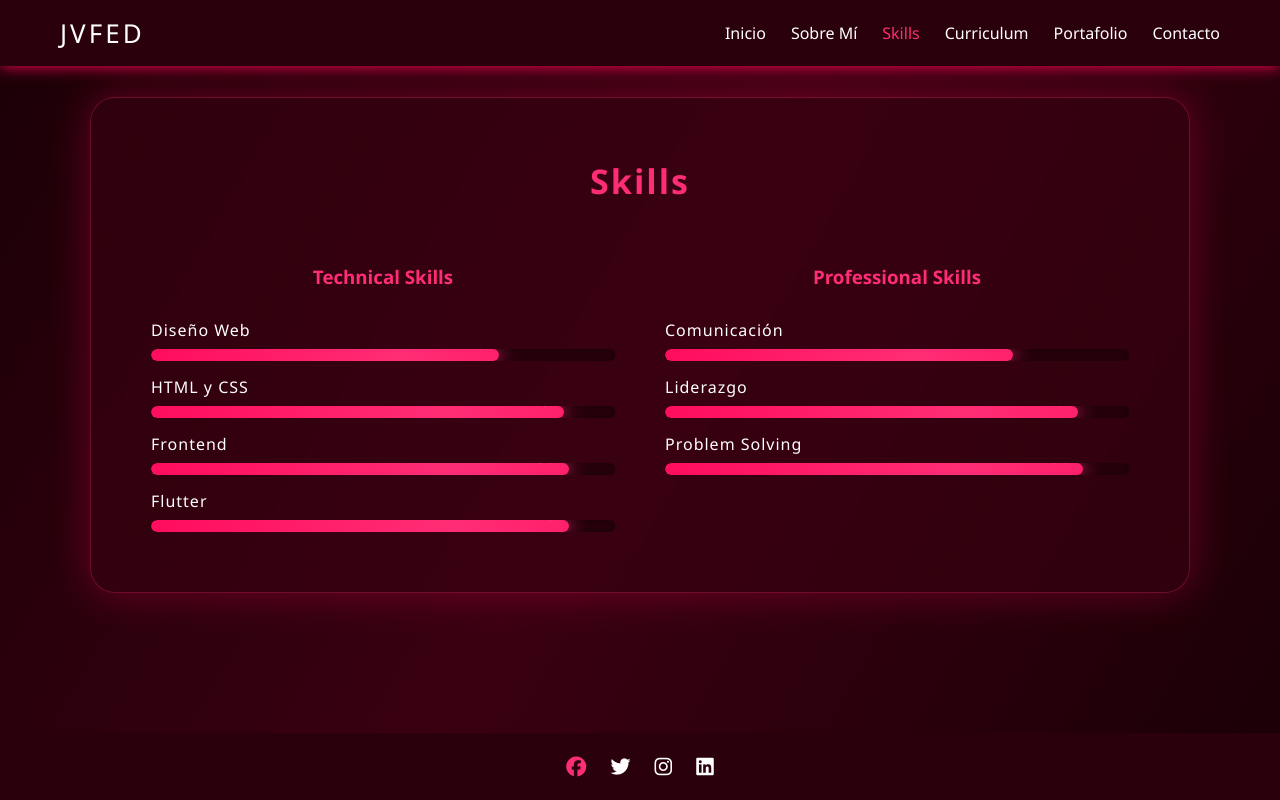
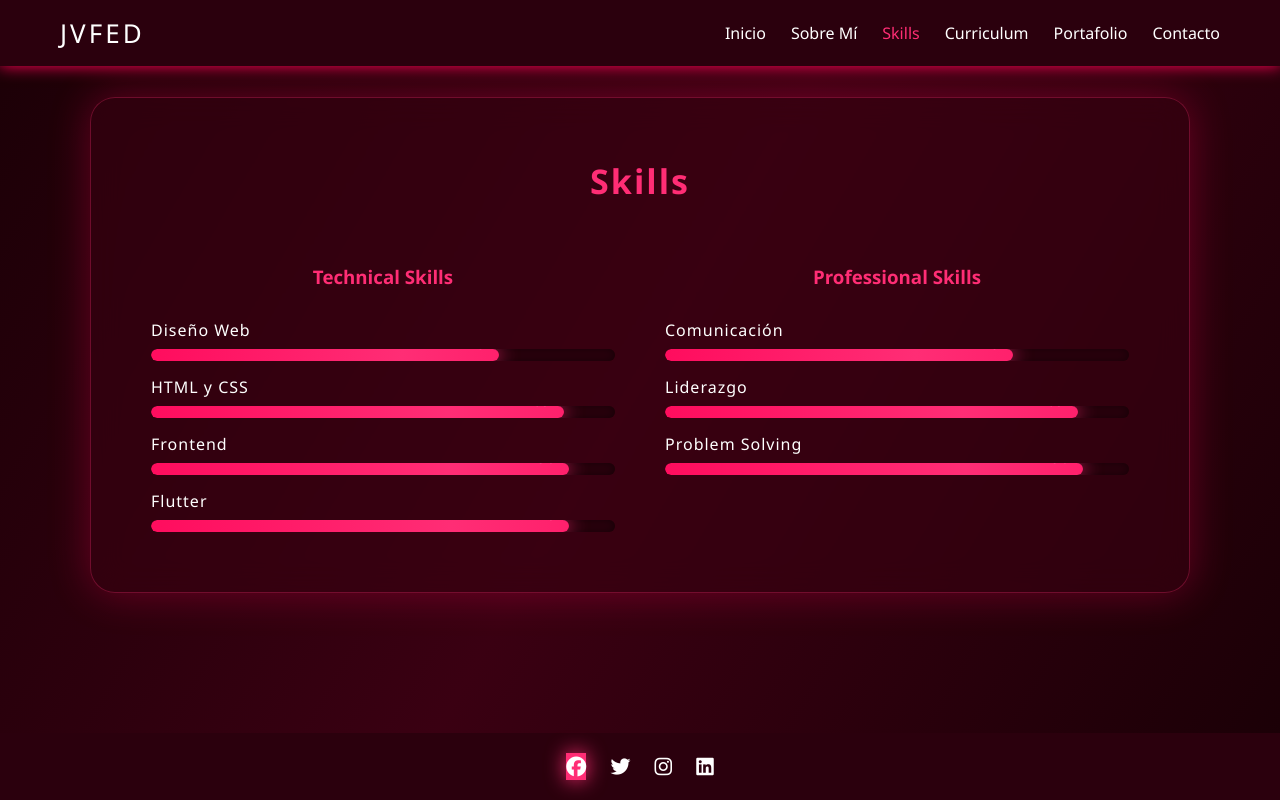
Before and after one commit to Jlombanar/ADSO-3169673-Noche, a plain HTML site: page skill.html in a window 1280 px wide. In both pictures the pointer is over the link 576 px from the left and 809 px from the top of the page. Shown: the part 43-843 px from the top of the page. Drawn offline with Linux system fonts and the light colour scheme; a web font is replaced by a local one.

Commit message:
corrigiendo iconos de redes

```diff
--- a/css/contactenos.css
+++ b/css/contactenos.css
@@ -163,8 +163,9 @@ transition:0.3s;
 }
 
 .redes a:hover{
-color:#ff2d75;
-transform:scale(1.2);
+    background:#ff2d75;
+    box-shadow:0 0 20px #ff2d75;
+    transform:scale(1.1);
 }
 
 /* REVEAL */
--- a/css/curriculum.css
+++ b/css/curriculum.css
@@ -185,8 +185,9 @@ transition:0.3s;
 }
 
 .redes a:hover{
-color:#ff2d75;
-transform:scale(1.2);
+    background:#ff2d75;
+    box-shadow:0 0 20px #ff2d75;
+    transform:scale(1.1);
 }
 
 /* ANIMACION REVEAL */
--- a/css/portafolio.css
+++ b/css/portafolio.css
@@ -181,10 +181,10 @@ margin:0 10px;
 font-size:20px;
 transition:0.3s;
 }
-
 .redes a:hover{
-color:#ff2d75;
-transform:scale(1.2);
+    background:#ff2d75;
+    box-shadow:0 0 20px #ff2d75;
+    transform:scale(1.1);
 }
 
 /* ANIMACION REVEAL */
--- a/css/skill.css
+++ b/css/skill.css
@@ -191,8 +191,9 @@ transition:0.3s;
 }
 
 .redes a:hover{
-color:#ff2d75;
-transform:scale(1.2);
+    background:#ff2d75;
+    box-shadow:0 0 20px #ff2d75;
+    transform:scale(1.1);
 }
 
 /* RESPONSIVE */
--- a/css/sobremi.css
+++ b/css/sobremi.css
@@ -208,8 +208,9 @@ transition:0.3s;
 }
 
 .redes a:hover{
-color:#ff2d75;
-transform:scale(1.2);
+    background:#ff2d75;
+    box-shadow:0 0 20px #ff2d75;
+    transform:scale(1.1);
 }
 
 /* ANIMACION SCROLL */
```
Also changed, not shown: index.html (+8 -8 lines), sobremi.html (+1 -1 lines).
